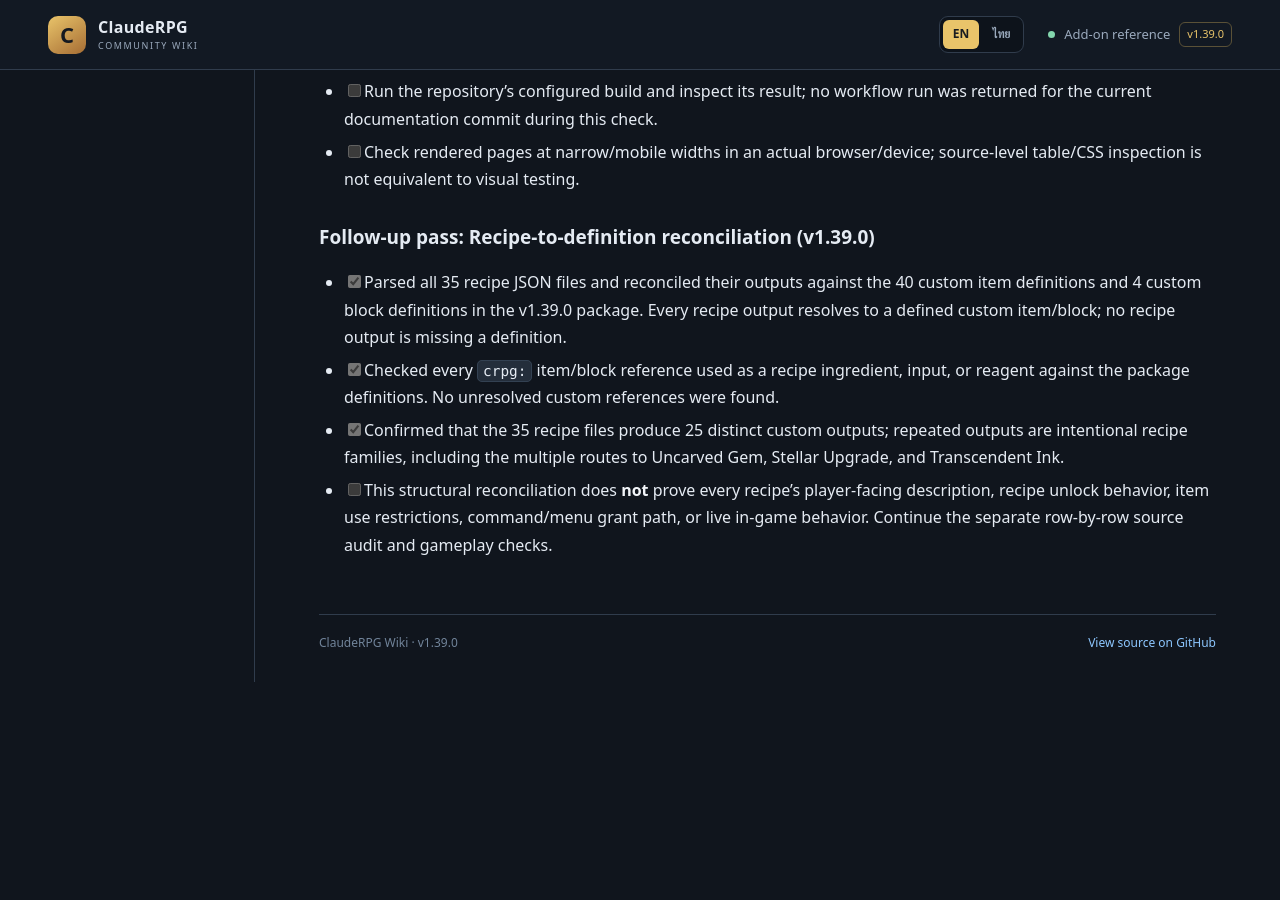
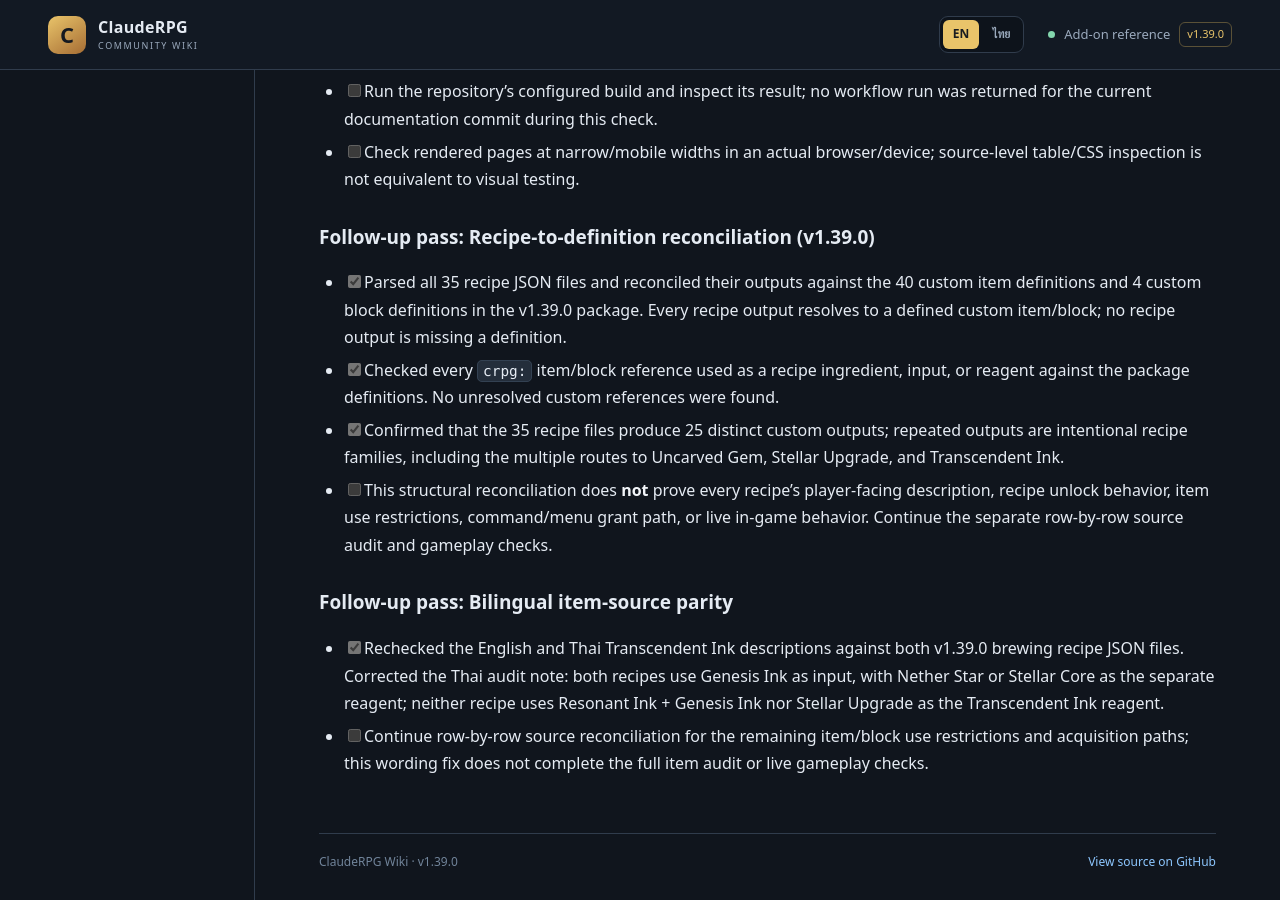
Before and after one commit to miniTorch25/ClaudeRPG-Wiki-V2, a Jekyll site: the page built from CONTENT-GAP-AUDIT.md, in a window 1280 px wide and 900 px high, scrolled down 9307 px. Built offline with Jekyll 4.4.1, drawn with Linux system fonts in a browser that asks for light colours; our own code applies the rules of GitHub Pages for plain Markdown files; before the commit the page ends 9989 px from its top, so only the background shows below that.

Commit message:
Docs: record bilingual ink recipe parity fix

```diff
--- a/CONTENT-GAP-AUDIT.md
+++ b/CONTENT-GAP-AUDIT.md
@@ -209,3 +209,9 @@ Use these labels in editorial notes while drafting:
 - [x] Checked every `crpg:` item/block reference used as a recipe ingredient, input, or reagent against the package definitions. No unresolved custom references were found.
 - [x] Confirmed that the 35 recipe files produce 25 distinct custom outputs; repeated outputs are intentional recipe families, including the multiple routes to Uncarved Gem, Stellar Upgrade, and Transcendent Ink.
 - [ ] This structural reconciliation does **not** prove every recipe's player-facing description, recipe unlock behavior, item use restrictions, command/menu grant path, or live in-game behavior. Continue the separate row-by-row source audit and gameplay checks.
+
+
+### Follow-up pass: Bilingual item-source parity
+
+- [x] Rechecked the English and Thai Transcendent Ink descriptions against both v1.39.0 brewing recipe JSON files. Corrected the Thai audit note: both recipes use Genesis Ink as input, with Nether Star or Stellar Core as the separate reagent; neither recipe uses Resonant Ink + Genesis Ink nor Stellar Upgrade as the Transcendent Ink reagent.
+- [ ] Continue row-by-row source reconciliation for the remaining item/block use restrictions and acquisition paths; this wording fix does not complete the full item audit or live gameplay checks.
```
